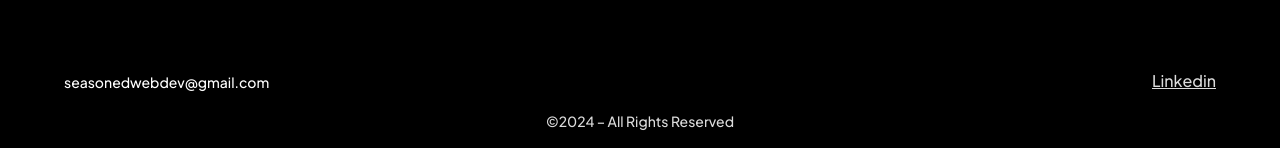
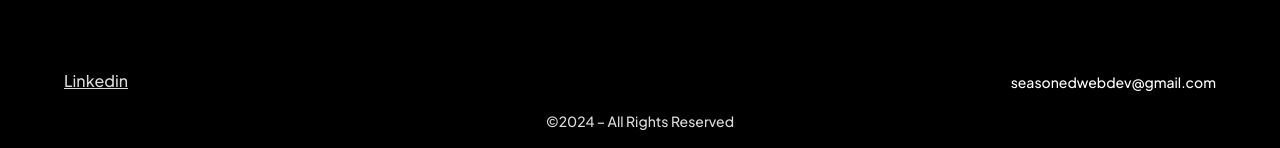
Before and after one commit to akramthedev/new-portfolio, a React (Create React App) app: page / in a window 1280 px wide. Shown: the part 6302-6450 px from the top of the page. Built offline with nearby package versions, Linux system fonts and the light colour scheme; a web font is replaced by a local one.

Commit message:
Update DivOne.jsx

```diff
--- a/src/Components/DivOne.jsx
+++ b/src/Components/DivOne.jsx
@@ -544,8 +544,8 @@ const DivOne = () => {
       </div>
 
       <div className="container4">
+        <a href="https://www.linkedin.com/in/akram-elbasri" target='_blank' >Linkedin</a>
         <span>seasonedwebdev@gmail.com</span>
-        <a href="https://www.linkedin.com/in/akram-elbasri" target='_blank' >Linkedin</a>
       </div>
       <div className="container5">
         ©{getCurrentYear()} – All Rights Reserved
```
